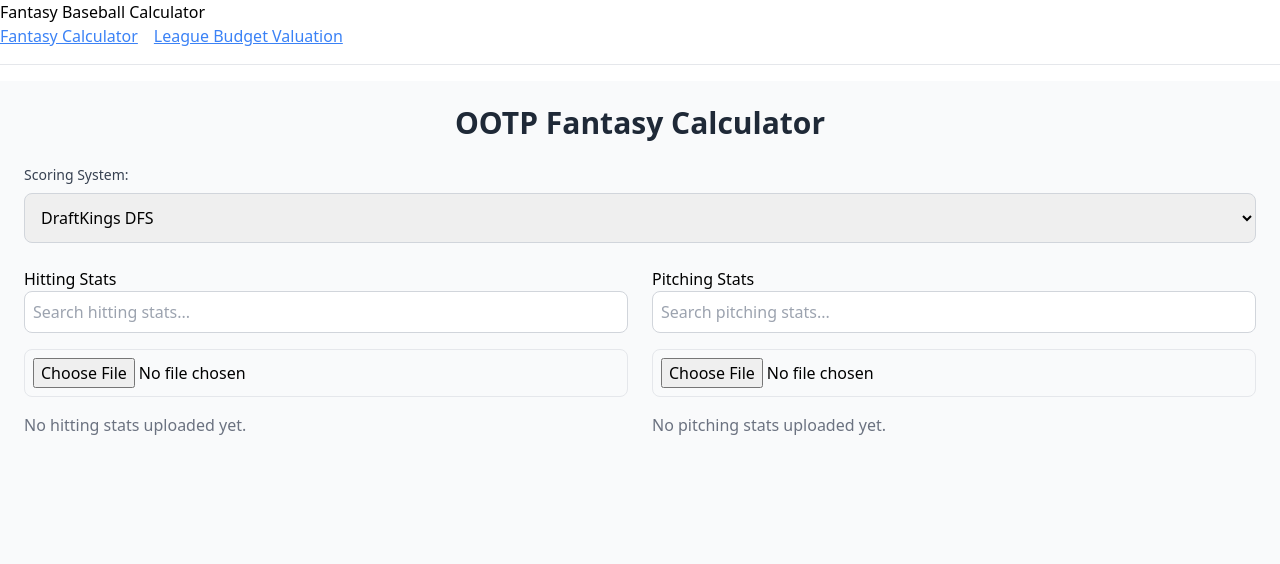
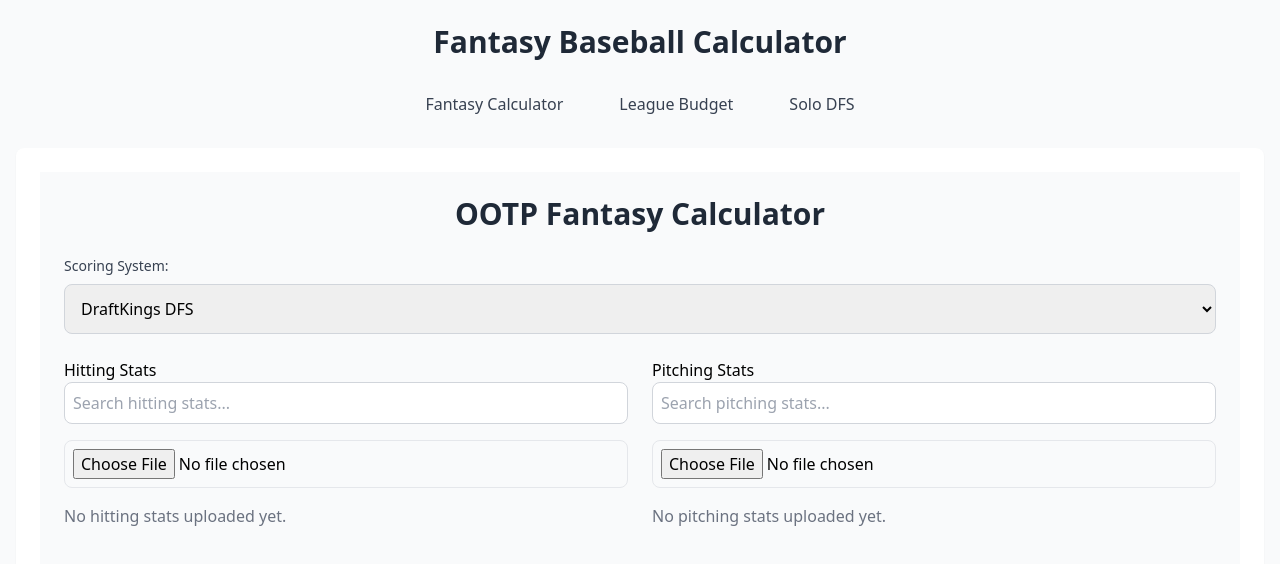
Before and after one commit to quarterback/SimBaseballCalc, a React (Create React App) app: page / in a window 1280 px wide. Shown: the top 564 px of the page. Built offline with nearby package versions, Linux system fonts and the light colour scheme.

Commit message:
Update App.js

```diff
--- a/src/App.js
+++ b/src/App.js
@@ -2,24 +2,45 @@ import React from 'react';
 import { BrowserRouter as Router, Routes, Route, Link } from 'react-router-dom';
 import FantasyCalculator from './FantasyCalculator';
 import LeagueBudgetValuation from './LeagueBudgetValuation';
+import SoloDFS from './SoloDFS';
 
 function App() {
   return (
     <Router>
-      <div className="App">
-        <h1>Fantasy Baseball Calculator</h1>
+      <div className="App min-h-screen bg-gray-50">
+        <div className="container mx-auto px-4 py-6">
+          <h1 className="text-3xl font-bold text-center text-gray-800 mb-6">Fantasy Baseball Calculator</h1>
+
           {/* Navigation Links */}
-        <nav className="space-x-4">
-          <Link to="/" className="text-blue-500 underline">Fantasy Calculator</Link>
-          <Link to="/league-budget" className="text-blue-500 underline">League Budget Valuation</Link>
+          <nav className="flex justify-center space-x-6 mb-6">
+            <Link
+              to="/"
+              className="px-4 py-2 text-gray-700 hover:text-blue-600 hover:bg-gray-100 rounded-lg transition-colors"
+            >
+              Fantasy Calculator
+            </Link>
+            <Link
+              to="/league-budget"
+              className="px-4 py-2 text-gray-700 hover:text-blue-600 hover:bg-gray-100 rounded-lg transition-colors"
+            >
+              League Budget
+            </Link>
+            <Link
+              to="/solo-dfs"
+              className="px-4 py-2 text-gray-700 hover:text-blue-600 hover:bg-gray-100 rounded-lg transition-colors"
+            >
+              Solo DFS
+            </Link>
           </nav>
-        <hr className="my-4" />
 
-        {/* Routes */}
+          <div className="bg-white rounded-lg shadow-sm p-6">
             <Routes>
               <Route path="/" element={<FantasyCalculator />} />
               <Route path="/league-budget" element={<LeagueBudgetValuation />} />
+              <Route path="/solo-dfs" element={<SoloDFS />} />
             </Routes>
+          </div>
+        </div>
       </div>
     </Router>
   );
```
Lines whose indentation alone changed are shown as unchanged.
